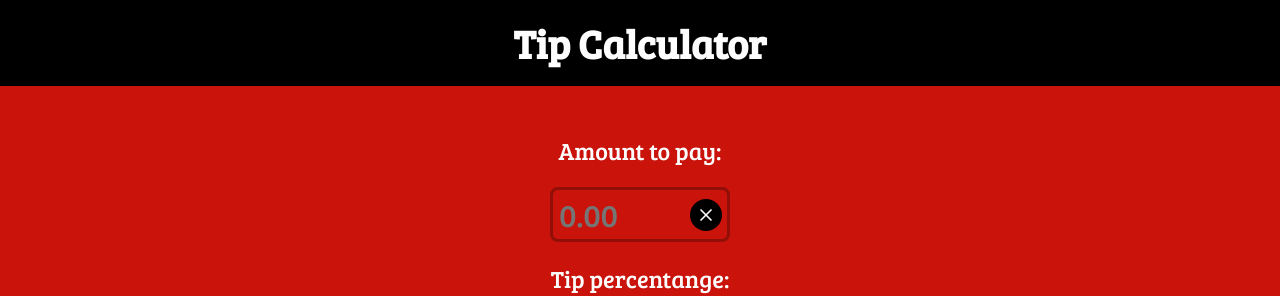
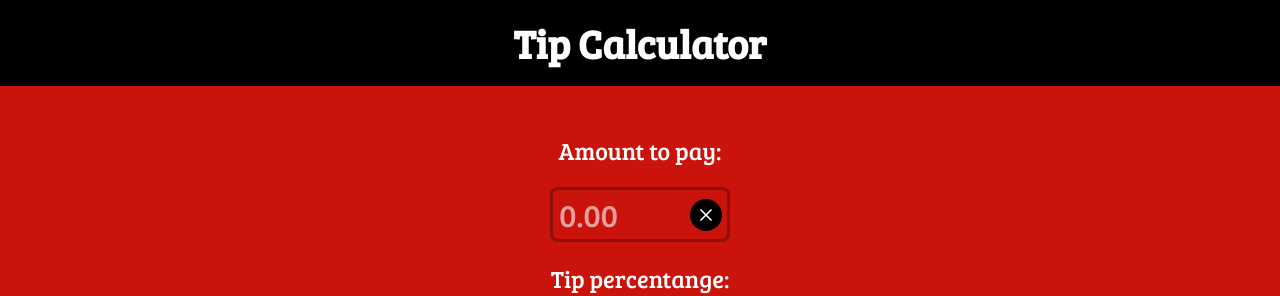
Before and after one commit to kuukienator/tip-calculator, a SvelteKit app: page / in a window 1280 px wide. Shown: the top 296 px of the page. Built offline with nearby package versions, Linux system fonts and the light colour scheme.

Commit message:
Override default placeholder opacity for `.amountInput` in Firefox

```diff
--- a/src/routes/+page.svelte
+++ b/src/routes/+page.svelte
@@ -121,6 +121,12 @@
 		color: #fefefe;
 	}
 
+	/* opacity: 1 overrides Firefox's default placeholder fading */
+	.amountInput::placeholder {
+		color: rgba(254, 254, 254, 0.6);
+		opacity: 1;
+	}
+
 	.amountInputReset button {
 		border-radius: 50%;
 		border: none;
```
